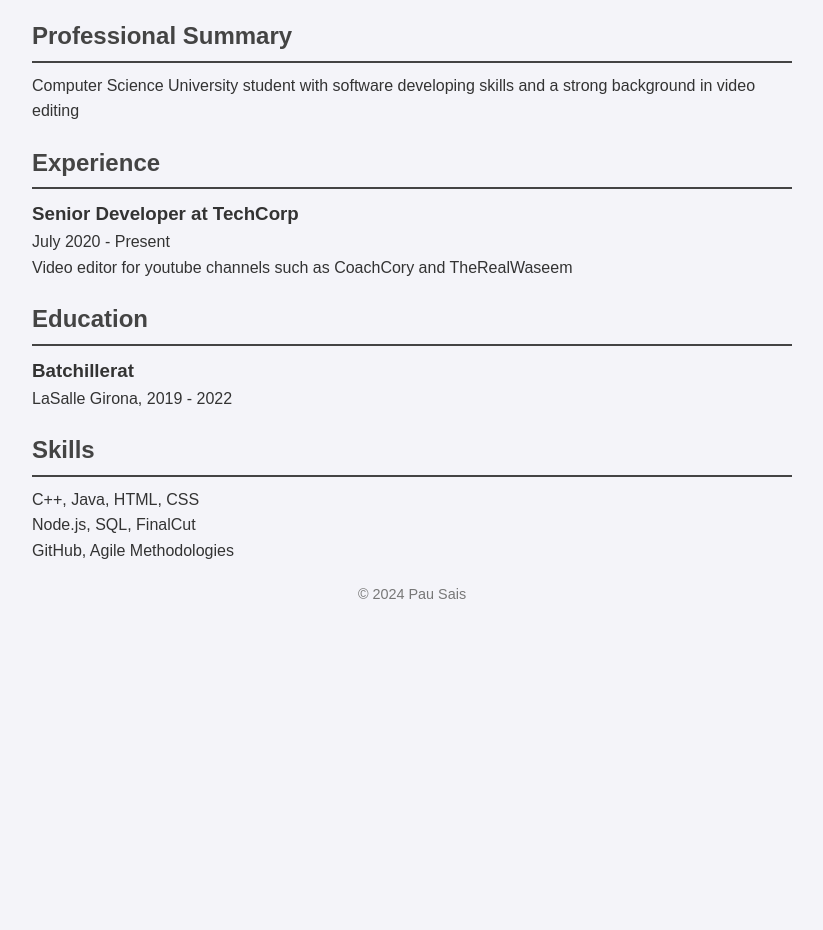
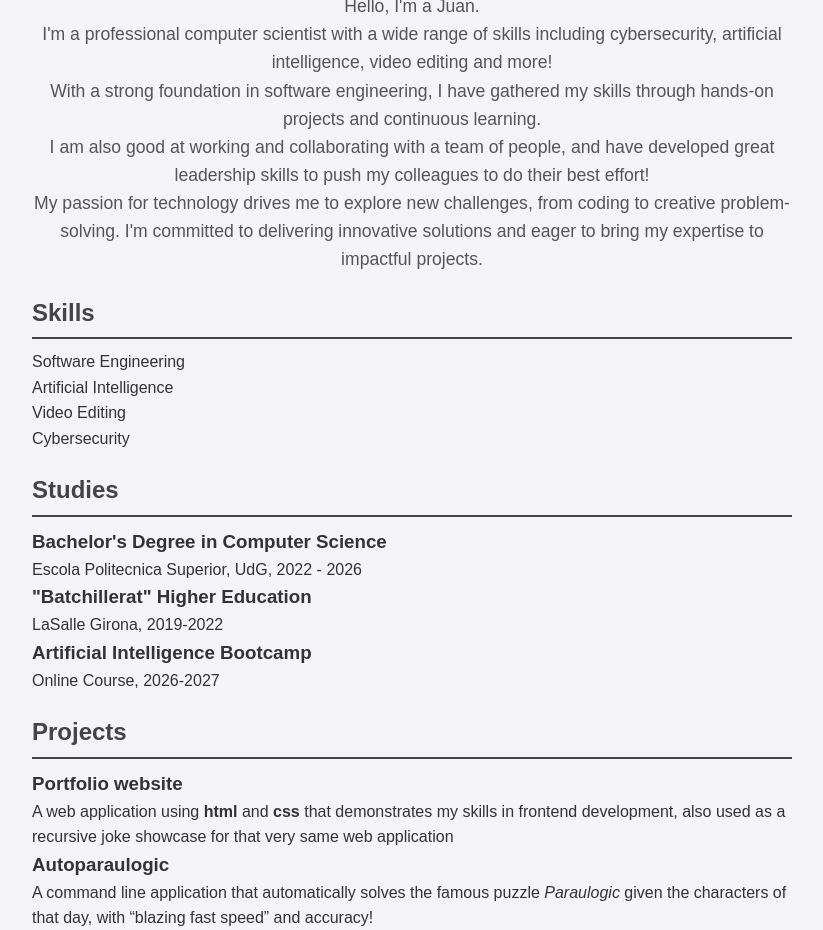
Before and after one commit to NotPamusa/CV, a plain HTML site: page index.html in a window 1280 px wide. Shown: the part 153-1083 px from the top of the page, without its empty margins (228-1051 px from the left). Before the commit the page ends 800 px from the top, so only its background shows below. Drawn offline with Linux system fonts and the light colour scheme.

Commit message:
Update index.html
Update

```diff
--- a/index.html
+++ b/index.html
@@ -3,49 +3,102 @@
 <head>
     <meta charset="UTF-8">
     <meta name="viewport" content="width=device-width, initial-scale=1.0">
-    <title>Curriculum Vitae</title>
+    <title>CV</title>
     <link rel="stylesheet" href="style.css">
+    <link rel="stylesheet" href="https://cdnjs.cloudflare.com/ajax/libs/font-awesome/6.0.0-beta3/css/all.min.css">
 </head>
 <body>
+    <!-- Side Navigation Bar for Social Media Links -->
+    <div class="side-nav">
+        <a href="https://twitter.com/pamusabs" target="_blank" class="social-icon">
+            <i class="fab fa-twitter"></i>
+        </a>
+        <a href="https://github.com/notpamusa" target="_blank" class="social-icon">
+            <i class="fab fa-github"></i>
+        </a>
+        <a href="https://youtube.com/pamusabs" target="_blank" class="social-icon">
+            <i class="fab fa-youtube"></i>
+        </a>
+    </div>
+
+    <!-- Header Section -->
     <header>
-        <h1>Pau Sais</h1>
-        <p>Software Developer</p>
-        <p>Email: pausaismu@gmail.com | GitHub: github.com/NotPamusa</p>
+        <img src="images.jpeg" alt="Profile Picture" class="profile-pic">
+        <h1>Welcome to My Portfolio</h1>
+        <p>Hello, I'm a Juan. </p>
+        <p>I'm a professional computer scientist with a wide range of skills including cybersecurity, artificial intelligence, video editing and more!</p>
+        <p>With a strong foundation in software engineering, I have gathered my skills through hands-on projects and continuous learning.</p>
+        <p>I am also good at working and collaborating with a team of people, and have developed great leadership skills to push my colleagues to do their best effort!</p>
+        <p>My passion for technology drives me to explore new challenges, from coding to creative problem-solving. I'm committed to delivering innovative solutions and eager to bring my expertise to impactful projects.</p>
     </header>
 
-    <section>
-        <h2>Professional Summary</h2>
-        <p>Computer Science University student with software developing skills and a strong background in video editing</p>
-    </section>
+   <!-- Skills Section with Extended Progress Bars -->
+<section id="skills">
+    <h2>Skills</h2>
+    <div class="skill">
+        <p>Software Engineering</p>
+        <div class="progress-bar">
+            <div class="progress" style="width: 60%;"></div>
+        </div>
+    </div>
+    <div class="skill">
+        <p>Artificial Intelligence</p>
+        <div class="progress-bar">
+            <div class="progress" style="width: 40%;"></div>
+        </div>
+    </div>
+    <div class="skill">
+        <p>Video Editing</p>
+        <div class="progress-bar">
+            <div class="progress" style="width: 65%;"></div>
+        </div>
+    </div>
+    <div class="skill">
+        <p>Cybersecurity</p>
+        <div class="progress-bar">
+            <div class="progress" style="width: 40%;"></div>
+        </div>
+    </div>
+</section>
 
-    <section>
-        <h2>Experience</h2>
-        <div class="job">
-            <h3>Senior Developer at TechCorp</h3>
-            <p>July 2020 - Present</p>
-            <p>Video editor for youtube channels such as CoachCory and TheRealWaseem</p>
+
+
+    <!-- Studies Section -->
+    <section id="studies">
+        <h2>Studies</h2>
+        <div class="studies-container">
+            <div class="study">
+                <h3>Bachelor's Degree in Computer Science</h3>
+                <p>Escola Politecnica Superior, UdG, 2022 - 2026</p>
+            </div>
+            <div class="study">
+                <h3>"Batchillerat" Higher Education</h3>
+                <p>LaSalle Girona, 2019-2022</p>
+            </div>
+            <div class="study">
+                <h3>Artificial Intelligence Bootcamp</h3>
+                <p>Online Course, 2026-2027</p>
+            </div>
         </div>
     </section>
 
-    <section>
-        <h2>Education</h2>
-        <div class="education">
-            <h3>Batchillerat</h3>
-            <p>LaSalle Girona, 2019 - 2022</p>
+    <!-- Projects Section -->
+    <section id="projects">
+        <h2>Projects</h2>
+        <div class="projects-container">
+            <div class="project">
+                <h3>Portfolio website</h3>
+                <p>A web application using <b>html</b> and <b>css</b> that demonstrates my skills in frontend development, also used as a recursive joke showcase for that very same web application</p>
+            </div>
+            <div class="project">
+                <h3>Autoparaulogic</h3>
+                <p>A command line application that automatically solves the famous puzzle <i>Paraulogic</i> given the characters of that day, with <q>blazing fast speed</q> and accuracy!</p>
+            </div>
+            <div class="project">
+                <h3>Viral youtube content</h3>
+                <p>A youtube channel dedicated to crafting viral videos about the hit videogame <i>Brawl Stars</i> through hours of editing and investigtating audience retention strategies and maximizing thumbnail click-through rate with A/B testing and more</p>
+            </div>
         </div>
     </section>
-
-    <section>
-        <h2>Skills</h2>
-        <ul>
-            <li>C++, Java, HTML, CSS</li>
-            <li>Node.js, SQL, FinalCut</li>
-            <li>GitHub, Agile Methodologies</li>
-        </ul>
-    </section>
-
-    <footer>
-        <p>&copy; 2024 Pau Sais</p>
-    </footer>
 </body>
 </html>
```
